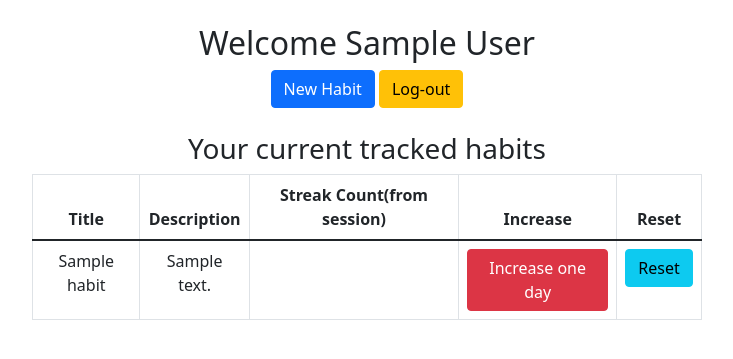
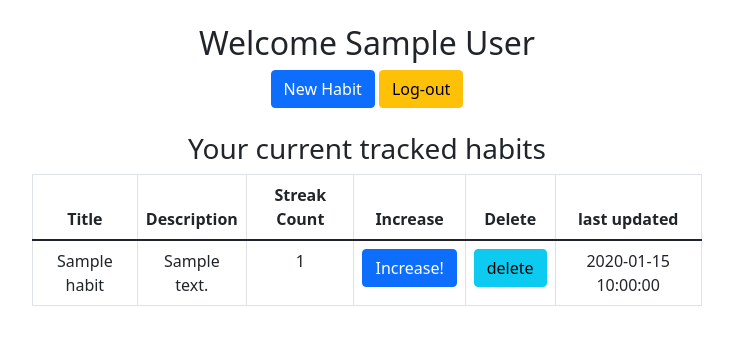
Before and after one commit to aschoch10/habitTracker, a Flask app: template flask_app/templates/dashboard.html in a window 1280 px wide. Shown: the top 359 px of the page, without its empty margins (273-1006 px from the left). Run offline with Flask 2, Linux system fonts and the light colour scheme; the template is opened without the code that fills it: most values are stand-ins (such as "Sample title", 1, 10 or a date in 2020).

Commit message:
working streak counter, need to make it 1/day or 12 hours

```diff
--- a/flask_app/controllers/user_controller.py
+++ b/flask_app/controllers/user_controller.py
@@ -42,9 +42,3 @@
     user = User.getByEmail({"email": request.form["email"]})
     session ['uuid'] = user.id
     return redirect("/dashboard")
-
-
-
-
-# only can acces user controller from html buttons
-# to do >>fix
--- a/flask_app/templates/dashboard.html
+++ b/flask_app/templates/dashboard.html
@@ -26,9 +26,10 @@
                         <tr>
                             <th>Title</th>
                             <th>Description</th>
-                            <th>Streak Count(from session)</th>
+                            <th>Streak Count</th>
                             <th>Increase</th>
-                            <th>Reset</th>
+                            <th>Delete</th>
+                            <th>last updated</th>
                         </tr>
                     </thead>
                     <tbody>
@@ -37,15 +38,19 @@
                             <td>{{habit.name}}</td>
                             <td>{{habit.description}}</td>
                             <!-- Need to make session streak count be saved to DB -->
-                            <!-- <td>{{habit.streak_count}}</td> -->
-                            <td>{{session['num']}}</td>
-                            <td> <a href="/increase" class="btn btn-danger">Increase one day</a></td>
-                            <td> <a href="/destroy" class="btn btn-info">Reset</a></td>
+                            <td>{{habit.streak_count}}</td>
 
-                                <!-- If want to view ind habit -->
-                                <!-- <a href="/habits/{{   habit.id  }}"><button class="btn btn-primary">View</button></a> -->
-
-                        </td>
+                            <td>
+                                <form class="" action="/habits/{{   habit.id  }}/increase" method="post" >
+                                    <input class="" type="hidden" name="name" id="{{  habit.name  }}"  value="{{  habit.name  }}">
+                                    <input class="" type="hidden" name="description" id="{{  habit.description  }}"  value="{{  habit.description  }}">
+                                    <input class="" type="hidden" name="streak_count" id="{{  habit.streak_count  }}"  value="{{  habit.streak_count  }}">
+                                    <input class="" type="hidden" name="updated_at" id="{{  habit.updated_at  }}"  value="{{  habit.updated_at  }}">
+                                    <button class="btn btn-primary">Increase!</button>
+                                </form>
+                            </td>
+                            <td> <a href="/habits/{{  habit.id  }}/destroy" class="btn btn-info">delete</a></td>
+                            <td>{{  habit.updated_at  }}</td>
                     </tr>
                     {% endfor  %}
                 </tbody>
--- a/flask_app/templates/new_habit.html
+++ b/flask_app/templates/new_habit.html
@@ -23,9 +23,9 @@
                     <input class="form-control" type="text" name="name" id="" placeholder="Name">
                     <br>
                     <input class="form-control" type="text" name="description" id="" placeholder="Description">
-                    <!-- <br>
+                    <br>
                     <input class="form-control" type="number" name="streak_count" id="" placeholder="Previous days?">
-                    <br> -->
+                    <br>
                     <br>
                     <button class="btn btn-primary">Create</button>
                     <p>
```
Also changed, not shown: flask_app/controllers/habit_controller.py (+35 -10 lines), flask_app/models/habit.py (+32 -13 lines).
